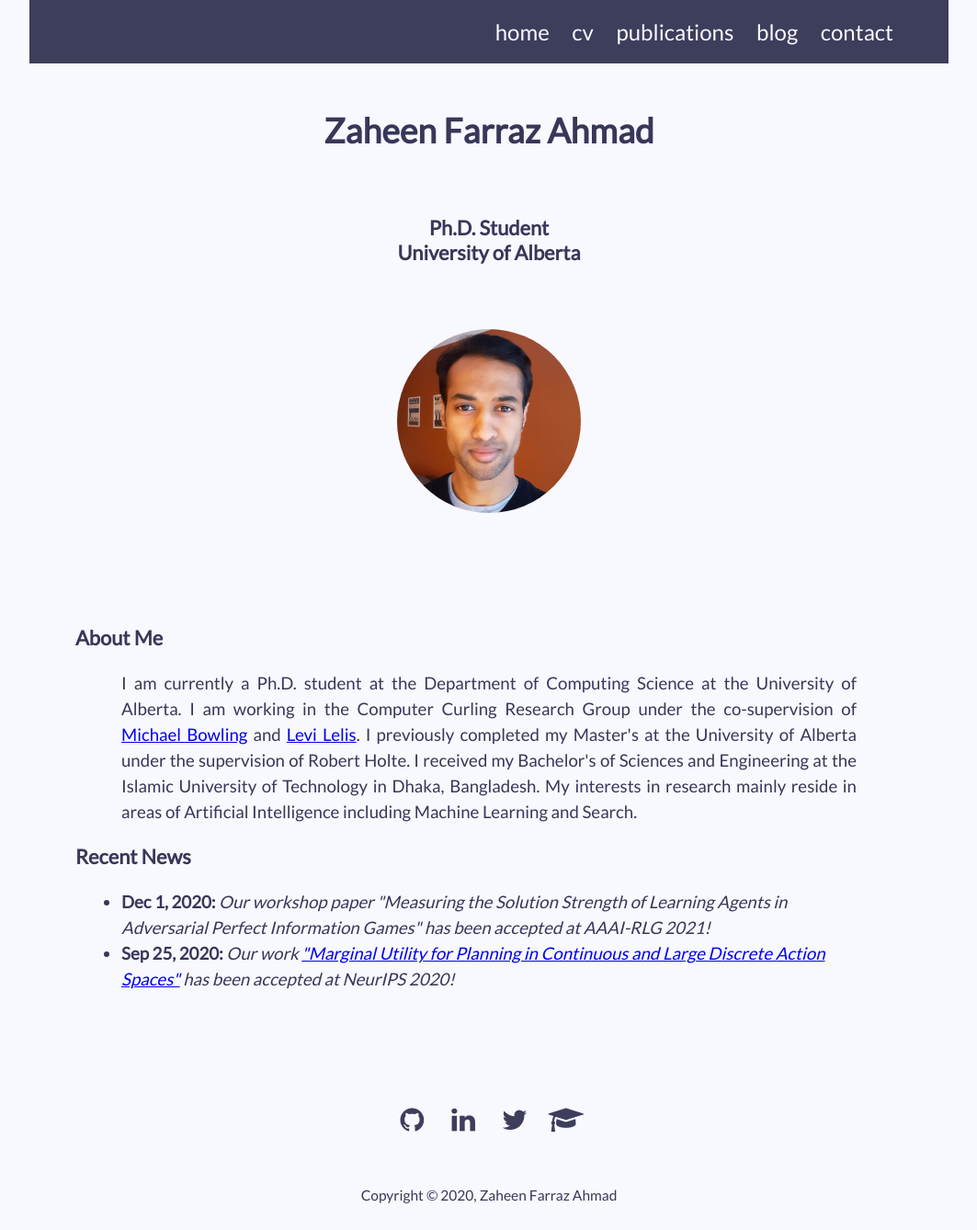
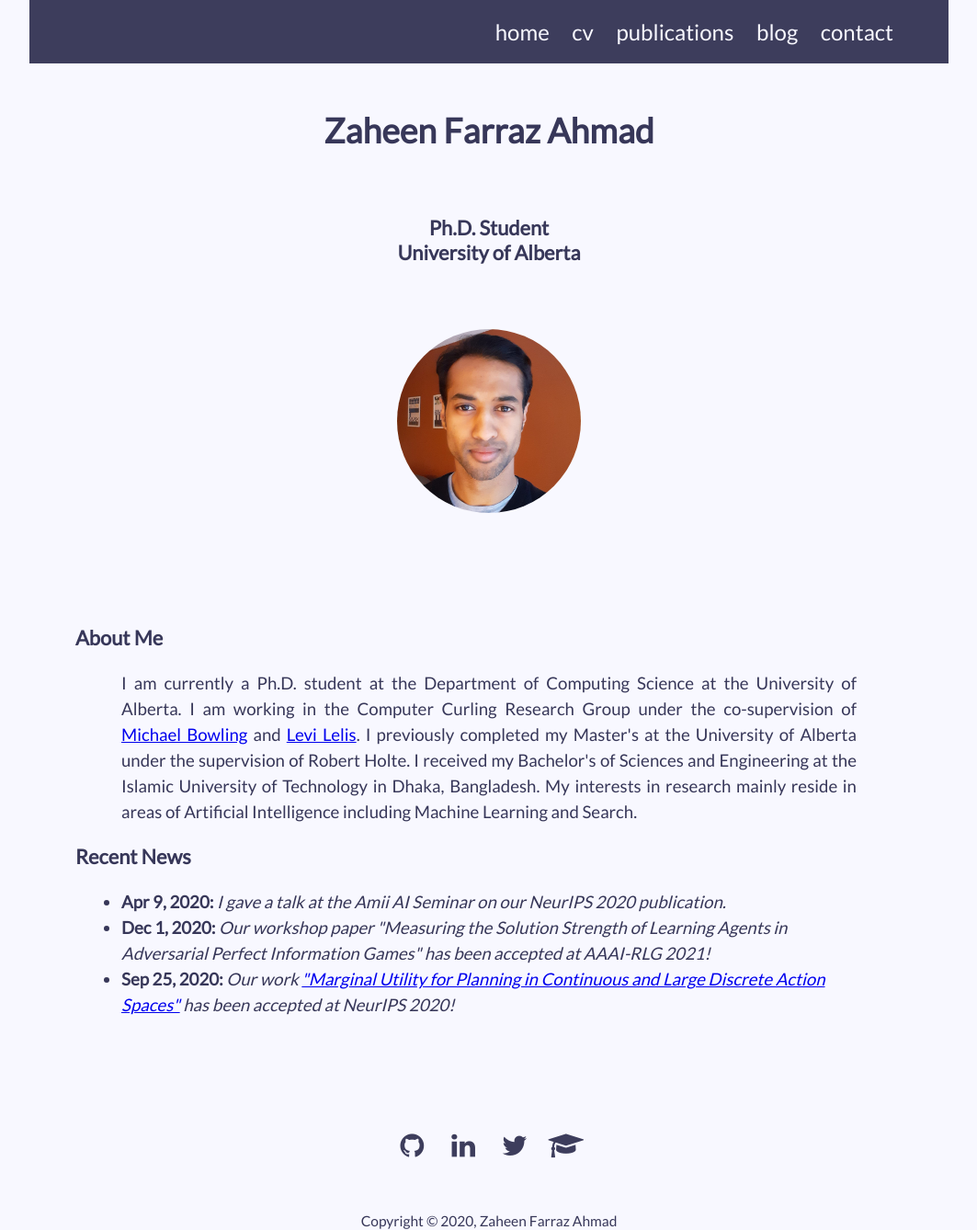
Before and after one commit to zfahmad/zfahmad.github.io, a Jekyll site: the page built from index.html, in a window 1280 px wide. Shown: the whole page at 92% size, without its empty margins (108-1171 px from the left). Built offline with Jekyll 4.4.1, drawn with Linux system fonts in a browser that asks for light colours; before the commit the page ends 1310 px from its top, so only the background shows below that.

Commit message:
Update index.html

```diff
--- a/index.html
+++ b/index.html
@@ -20,6 +20,7 @@ Artificial Intelligence including Machine Learning and Search.
 </p>
 <h3>Recent News</h3>
 <ul style="padding-left:50px;padding-right:50px;line-height:1.5">
+  <li> <b>Apr 9, 2020:</b> <i>I gave a talk at the Amii AI Seminar on our NeurIPS 2020 publication.</i>
   <li> <b>Dec 1, 2020:</b> <i>Our workshop paper "Measuring the Solution Strength of
     Learning Agents in Adversarial Perfect Information Games" has been accepted
     at AAAI-RLG 2021!</i>
```
